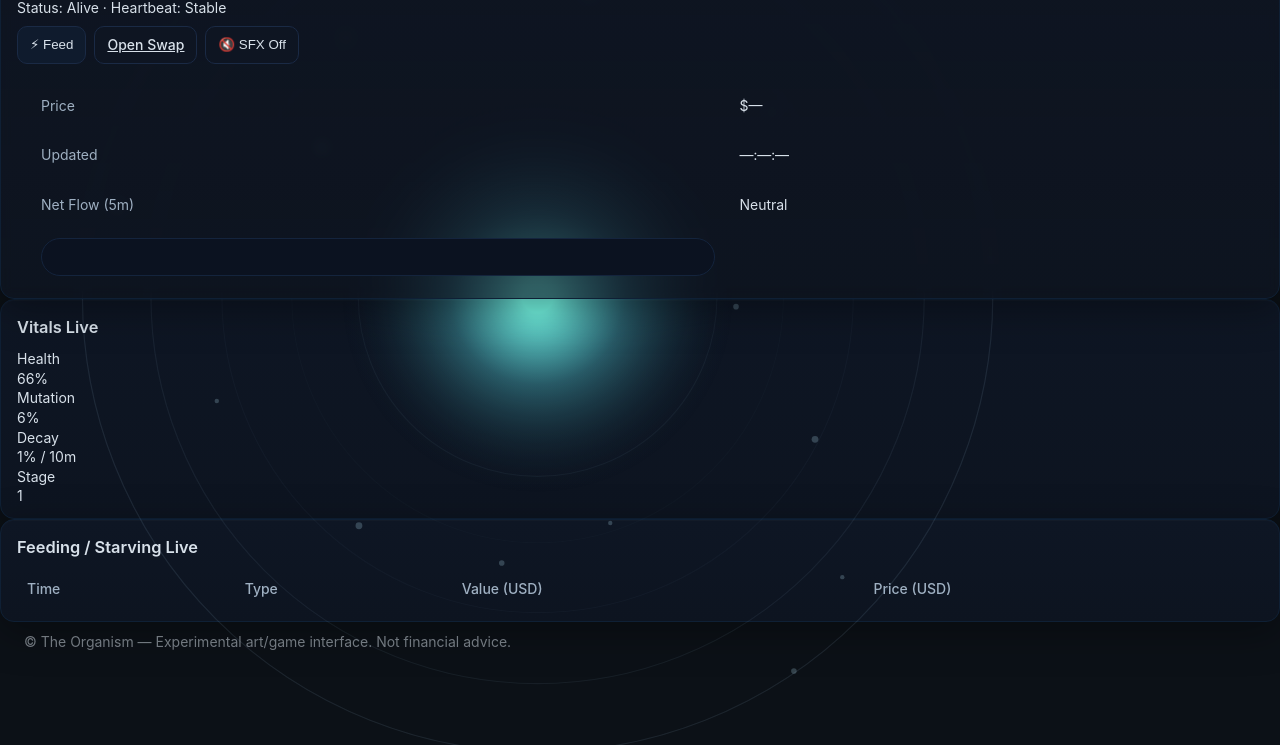
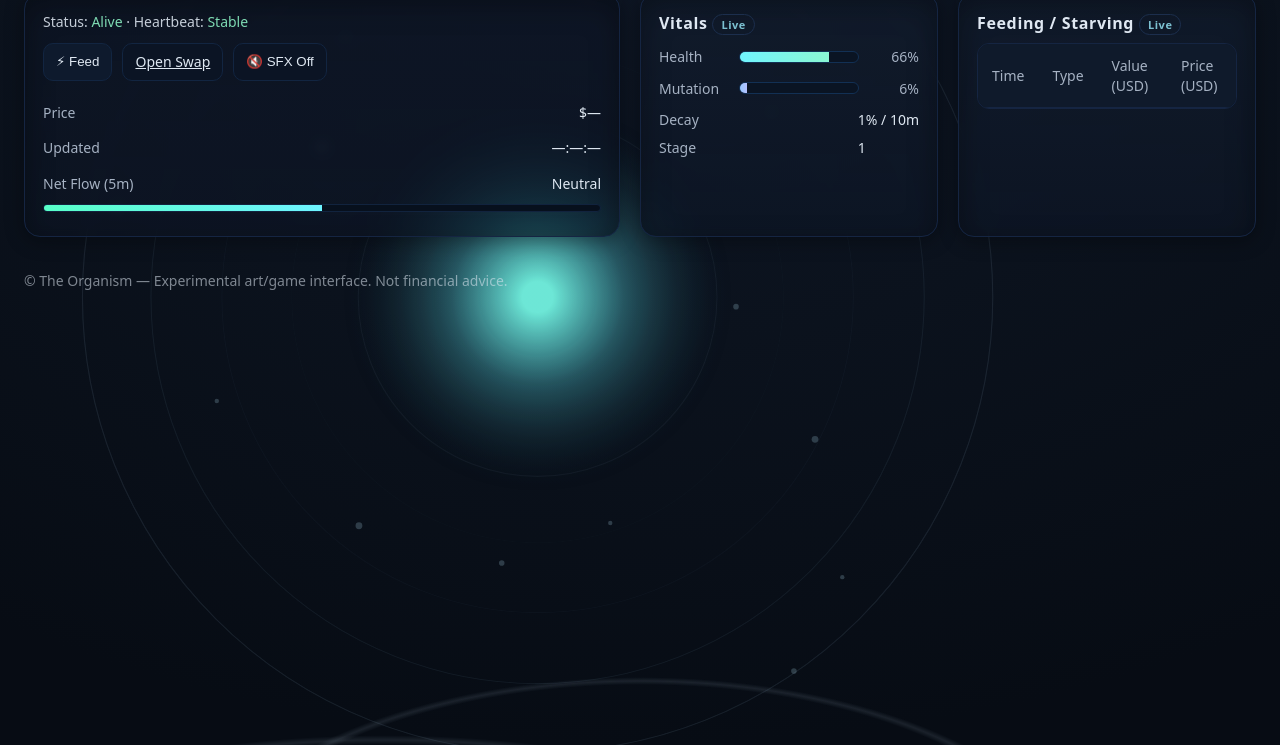
Before and after one commit to MorkeDrevos/organism-site, a plain HTML site: page index.html in a window 1280 px wide. Shown: the part 55-800 px from the top of the page. Drawn offline with Linux system fonts and the light colour scheme.

Commit message:
Update styles.css

```diff
--- a/styles.css
+++ b/styles.css
@@ -1,114 +1,137 @@
 :root{
-  --bg:#0c1117;
-  --ink:#d8e1ea;
-  --ink-dim:#9fb0c2;
-  --ok:#67f3b6;
-  --warn:#ff7a7a;
-  --accent:#6fe0ff;
-  --panel:#101826;
-  --glass:#0f1725cc;
-  --ring:#142032;
-  --grid:#2b3a51;
+  --bg:#0b111b;
+  --bg-2:#0c1320;
+  --ink:#dfe8f2;
+  --ink-dim:#a6b2c3;
+  --ok:#8ef6c7;
+  --warn:#ff8f8f;
+  --hint:#90e0ef;
+  --accent:#7efcff;
+  --panel-top:rgba(18,28,44,.82);
+  --panel-bot:rgba(14,22,36,.72);
+  --ring:#cfe9ff22;
+  --grid:#172234;
 }
 
 *{box-sizing:border-box}
 html,body{height:100%}
 body{
-  margin:0; color:var(--ink); background:var(--bg); font:14px/1.4 Inter, ui-sans-serif, system-ui, -apple-system, Segoe UI, Roboto, "Helvetica Neue", Arial;
+  margin:0;
+  color:var(--ink);
+  background:
+    radial-gradient(1200px 800px at 50% 0%, #0e1624 0%, #0b121d 50%, #070c14 100%),
+    var(--bg);
+  font:14px/1.4 ui-sans-serif, system-ui, -apple-system, Segoe UI, Roboto, Inter, "SF Pro Text", Arial;
 }
 
-/* Fullscreen womb canvas */
+/* Canvas — sits behind content */
 #org-canvas{
-  position:fixed; inset:0; width:100vw; height:100vh;
-  display:block; z-index:0;
-  /* subtle film scanline */
-  filter: none;
+  position:fixed; inset:0; z-index:0;
+  pointer-events:none;
+  opacity:.95;
 }
 
-/* Layout */
-.bar{
+/* Top bar */
+.top{
   position:relative; z-index:2;
-  display:flex; align-items:center; justify-content:space-between;
-  padding:18px 24px; border-bottom:1px solid #0e1726;
-  background:linear-gradient(180deg, #0c121c 0%, #0b1118 100%);
+  display:flex; justify-content:space-between; align-items:center;
+  padding:20px 24px 8px;
 }
-.brand{letter-spacing:.04em; font-weight:600}
-.stage{opacity:.8; font-size:12px}
+.brand{letter-spacing:.06em; font-weight:700}
+.stage{opacity:.7; font-weight:600}
 
-.row{
+/* Grid layout */
+.grid{
   position:relative; z-index:2;
-  display:grid; grid-template-columns: 1.35fr 1fr;
-  gap:24px; padding:20px 24px 10px;
+  display:grid;
+  grid-template-columns: 2fr 1fr 1fr;
+  gap:20px;
+  padding:0 24px 24px;
 }
 
 /* Panels */
 .panel{
-  background:linear-gradient(180deg, #0e1624 0%, #0d1420 100%);
-  border:1px solid #0f2035; border-radius:14px; padding:16px 16px 12px;
-  box-shadow: 0 10px 40px rgba(0,0,0,.35), inset 0 1px 0 rgba(255,255,255,.02);
+  background:linear-gradient(180deg, var(--panel-top) 0%, var(--panel-bot) 100%);
+  border:1px solid #152542;
+  border-radius:16px;
+  padding:18px 18px 16px;
+  backdrop-filter:saturate(130%) blur(6px);
+  box-shadow:0 10px 30px #00000055 inset, 0 4px 20px #00000055;
 }
 .panel.glass{
-  background:linear-gradient(180deg, #0f1624cc 0%, #0f1624aa 100%);
-  backdrop-filter: blur(6px);
+  background:linear-gradient(180deg, #0f1624b0 0%, #0f16249c 100%);
 }
-.panel-head{display:flex; align-items:center; gap:10px; margin-bottom:10px}
-.panel-head h3{margin:0; font-weight:600}
-.chip{font-size:11px; padding:2px 8px; border-radius:999px; border:1px solid #1e2b44; color:var(--ink-dim)}
-.chip.live{color:#8dd8ff; border-color:#204a6a}
+.panel-head{display:flex; justify-content:space-between; align-items:center; margin-bottom:8px}
+h3{margin:0; font-size:16px; letter-spacing:.04em}
+.pill{
+  display:inline-block; padding:2px 8px; border-radius:999px;
+  font-size:11px; letter-spacing:.05em; opacity:.85; border:1px solid #1f3354;
+}
+.live{color:var(--hint)}
 
-/* Creature panel chrome kept minimal */
-.creature .statusline{opacity:.85; margin-bottom:12px}
-.controls{display:flex; gap:8px; margin:8px 0 12px}
+/* Status & controls */
+.status{opacity:.88; margin-bottom:12px}
+.ok{color:var(--ok)}
+.controls{display:flex; gap:10px; margin-bottom:14px}
 .btn{
-  background:#0f1b2d; color:var(--ink);
-  border:1px solid #1a2a45; border-radius:10px; padding:8px 12px;
-  font-weight:500; cursor:pointer;
+  background:#0e1a2d; color:var(--ink);
+  border:1px solid #122541; border-radius:10px;
+  padding:8px 12px; cursor:pointer;
 }
-.btn:hover{border-color:#275b86}
-.btn.ghost{background:#0e1522}
+.btn:hover{filter:brightness(1.1)}
+.btn.ghost{background:#0b1424}
 
-/* key/values block */
-.kv{margin-top:8px}
-.kv-row{
-  display:grid; grid-template-columns: 100px 1fr; align-items:center;
-  gap:8px; margin:6px 0;
+/* Key/Value rows */
+.kv .row{display:grid; grid-template-columns: 1fr auto; gap:10px; align-items:center; padding:8px 0}
+.kv .label{color:var(--ink-dim)}
+.kv .value{font-variant-numeric:tabular-nums}
+
+/* Flow meter */
+.flow .bar{grid-column: 1 / -1; height:8px; background:#07101d; border:1px solid #11233e; border-radius:999px; overflow:hidden}
+#flowBar{height:100%; background:linear-gradient(90deg, #58ffc8, #6ef4ff); transition:width .4s ease}
+
+/* Vitals */
+.vital{display:grid; grid-template-columns: 70px 1fr 50px; gap:10px; align-items:center; margin:12px 0}
+.v-label{color:var(--ink-dim)}
+.v-bar{height:12px; background:#0a1423; border:1px solid #123054; border-radius:999px; overflow:hidden}
+.v-bar span{display:block; height:100%;
+  background:linear-gradient(90deg, #6ef4ff, #8ef6c7);
+  box-shadow:0 0 16px #7efcff55 inset; transition:width .4s ease;
 }
-.kv .label{color:var(--ink-dim)}
-.kv .value{font-variant-numeric: tabular-nums}
+.v-bar.alt span{background:linear-gradient(90deg, #9fb3ff, #caa9ff)}
+.v-num{color:var(--ink-dim); text-align:right; font-variant-numeric:tabular-nums}
+.meta{display:grid; grid-template-columns: 1fr auto; gap:8px; margin-top:10px}
+.meta > :nth-child(odd){color:var(--ink-dim)}
 
-/* flow meter */
-.flowbar{position:relative; height:8px; background:#0b1220; border:1px solid #14243d; border-radius:999px; overflow:hidden}
-.flowbar span{display:block; height:100%; background:linear-gradient(90deg, #ff8f8f, #63f5b9)}
-.flowlabel{margin-left:8px; color:var(--ink-dim)}
-
-/* Vitals – lab meters */
-.vitals{display:grid; gap:10px}
-.meter-head{display:flex; justify-content:space-between; color:var(--ink-dim); margin-bottom:6px}
-.mono{font-variant-numeric: tabular-nums}
-.bar{position:relative; height:8px; background:#0b1220; border:1px solid #14243d; border-radius:999px; overflow:hidden}
-.bar i{position:absolute; inset:0; width:0%; background:linear-gradient(90deg, #6fffd8, #9cf)}
-.bar.mut i{background:linear-gradient(90deg, #c29bff, #7ec0ff)}
-
-.kvrow{display:flex; justify-content:space-between; margin-top:6px; color:var(--ink-dim)}
-.kvrow .label{color:var(--ink-dim)}
-
-/* Trades table */
-.table{width:100%; border-collapse:separate; border-spacing:0 10px}
-.table thead th{color:var(--ink-dim); font-weight:500; text-align:left; padding:0 10px}
-.table tbody tr{
-  background:linear-gradient(180deg, #0f1725 0%, #0d1421 100%);
-  border:1px solid #152542; border-radius:12px; overflow:hidden;
+/* Table */
+.table{width:100%; border-collapse:separate; border-spacing:0; border:1px solid #152542; border-radius:12px; overflow:hidden}
+.table thead th{
+  text-align:left; color:var(--ink-dim); font-weight:500; padding:12px 14px;
+  background:#0f1a2b;
+  border-bottom:1px solid #152542;
 }
 .table tbody td{
-  padding:14px 10px; font-variant-numeric: tabular-nums;
+  padding:16px 14px; font-variant-numeric:tabular-nums;
+  border-top:1px solid #152542;
+  background:linear-gradient(180deg, #0f1626 0%, #0f1622 100%);
 }
 .type-feed{color:var(--ok); font-weight:400}
 .type-starve{color:var(--warn); font-weight:400}
 
 /* Footer */
-.foot{opacity:.5; padding:10px 24px 16px}
+.foot{opacity:.55; padding:10px 24px 20px}
 
-/* Responsive: stack on narrow screens */
-@media (max-width: 980px){
-  .row{grid-template-columns: 1fr; gap:16px}
+/* Responsive */
+@media (max-width: 1080px){
+  .grid{grid-template-columns: 1fr; }
 }
+
+/* Subtle grid/rings overlay (only if canvas hidden) */
+body::after{
+  content:""; position:fixed; inset:0; pointer-events:none; z-index:1;
+  background:
+    radial-gradient(800px 400px at 50% 120%, transparent 55%, var(--ring) 56%, transparent 57%),
+    radial-gradient(1000px 500px at 30% 140%, transparent 64%, var(--ring) 65%, transparent 66%),
+    radial-gradient(1000px 500px at 70% 160%, transparent 74%, var(--ring) 75%, transparent 76%);
+  opacity:.75;
+}
```
